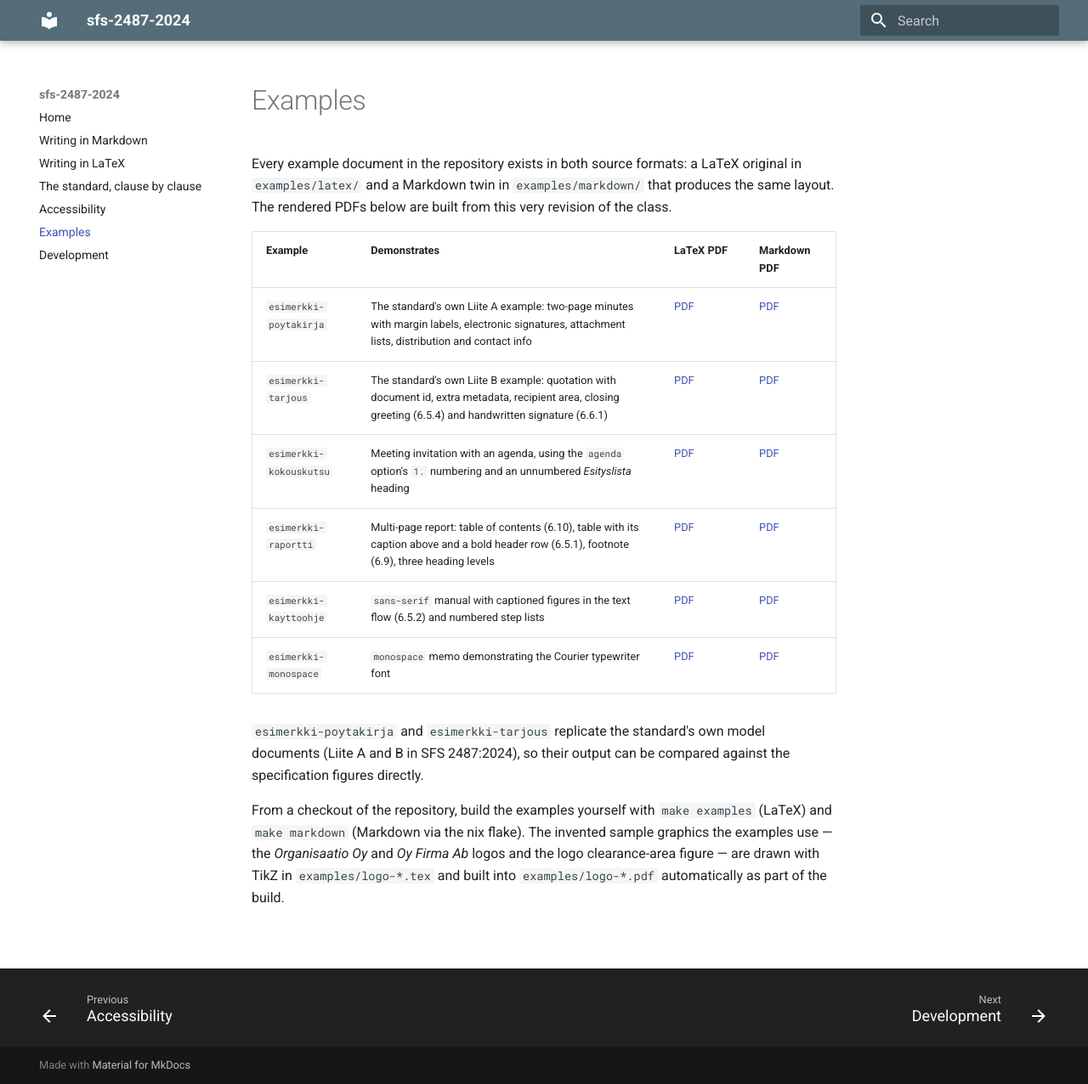
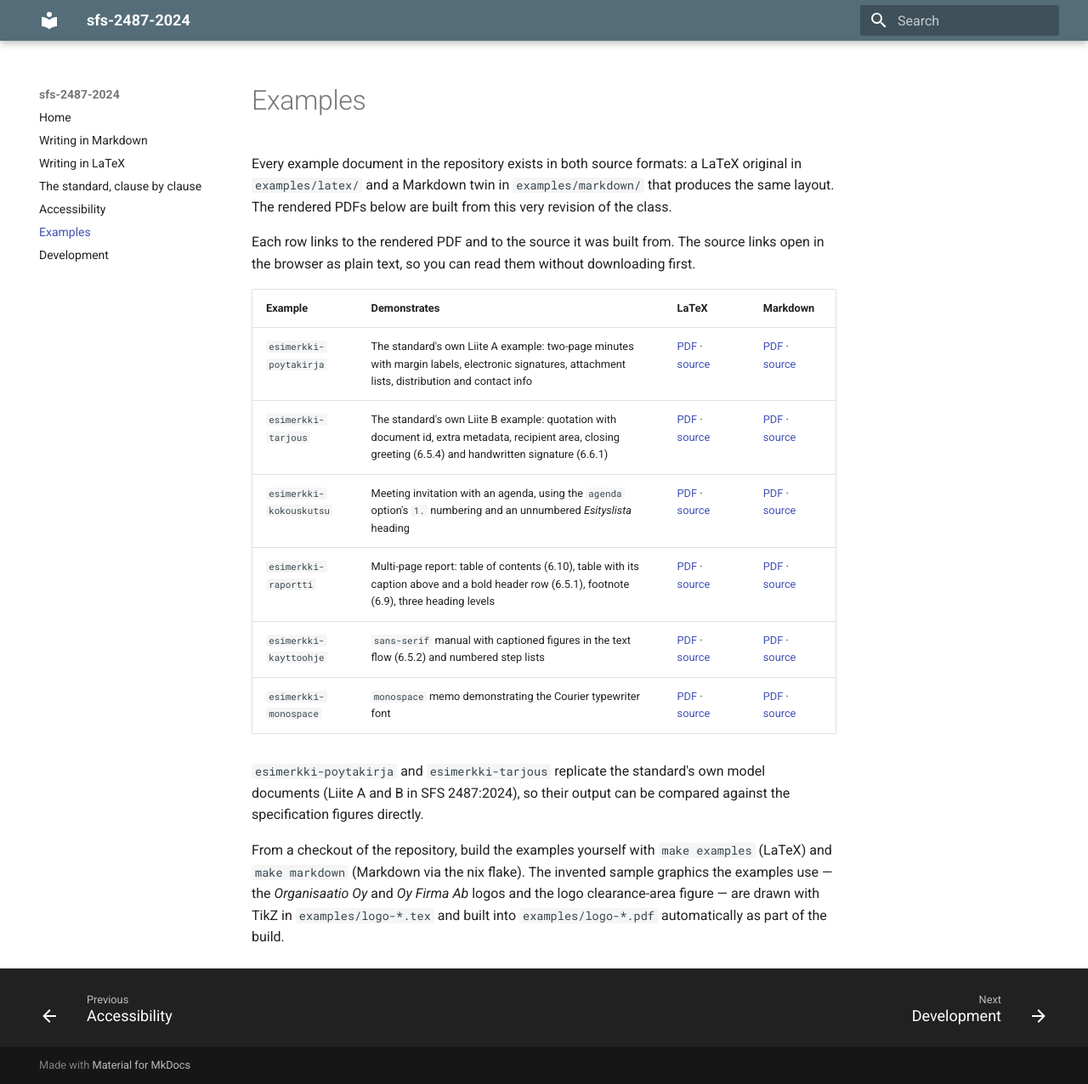
Before and after one commit to datakurre/vakioasiakirja, an MkDocs documentation site: the page built from docs/examples.md, in a window 1280 px wide and 1276 px high. Shown: the whole window at 85% size. Built offline with MkDocs 1.6.1 and Material for MkDocs 9.7.7, drawn with Linux system fonts in a browser that asks for light colours.

Commit message:
docs: link example source files alongside rendered PDFs
The examples page only linked the rendered PDFs. Add a source link for
each LaTeX and Markdown example so readers can see how each document is
written.

The docs build now copies the example sources into docs/src/ with a
.txt suffix so every host (GitHub Pages included) serves them as
text/plain, letting browsers render them inline instead of forcing a
download. docs/src/ is a build artifact, so it is gitignored like
docs/pdf/.

https://claude.ai/code/session_01R3b5mnoC9a2gseUYBLutgH

```diff
--- a/docs/examples.md
+++ b/docs/examples.md
@@ -5,14 +5,18 @@ a LaTeX original in `examples/latex/` and a Markdown twin in
 `examples/markdown/` that produces the same layout. The rendered PDFs
 below are built from this very revision of the class.
 
-| Example | Demonstrates | LaTeX PDF | Markdown PDF |
+Each row links to the rendered PDF and to the source it was built from.
+The source links open in the browser as plain text, so you can read them
+without downloading first.
+
+| Example | Demonstrates | LaTeX | Markdown |
 |---|---|---|---|
-| `esimerkki-poytakirja` | The standard's own Liite A example: two-page minutes with margin labels, electronic signatures, attachment lists, distribution and contact info | [PDF](pdf/latex/esimerkki-poytakirja.pdf) | [PDF](pdf/markdown/esimerkki-poytakirja.pdf) |
-| `esimerkki-tarjous` | The standard's own Liite B example: quotation with document id, extra metadata, recipient area, closing greeting (6.5.4) and handwritten signature (6.6.1) | [PDF](pdf/latex/esimerkki-tarjous.pdf) | [PDF](pdf/markdown/esimerkki-tarjous.pdf) |
-| `esimerkki-kokouskutsu` | Meeting invitation with an agenda, using the `agenda` option's `1.` numbering and an unnumbered *Esityslista* heading | [PDF](pdf/latex/esimerkki-kokouskutsu.pdf) | [PDF](pdf/markdown/esimerkki-kokouskutsu.pdf) |
-| `esimerkki-raportti` | Multi-page report: table of contents (6.10), table with its caption above and a bold header row (6.5.1), footnote (6.9), three heading levels | [PDF](pdf/latex/esimerkki-raportti.pdf) | [PDF](pdf/markdown/esimerkki-raportti.pdf) |
-| `esimerkki-kayttoohje` | `sans-serif` manual with captioned figures in the text flow (6.5.2) and numbered step lists | [PDF](pdf/latex/esimerkki-kayttoohje.pdf) | [PDF](pdf/markdown/esimerkki-kayttoohje.pdf) |
-| `esimerkki-monospace` | `monospace` memo demonstrating the Courier typewriter font | [PDF](pdf/latex/esimerkki-monospace.pdf) | [PDF](pdf/markdown/esimerkki-monospace.pdf) |
+| `esimerkki-poytakirja` | The standard's own Liite A example: two-page minutes with margin labels, electronic signatures, attachment lists, distribution and contact info | [PDF](pdf/latex/esimerkki-poytakirja.pdf) · [source](src/latex/esimerkki-poytakirja.tex.txt) | [PDF](pdf/markdown/esimerkki-poytakirja.pdf) · [source](src/markdown/esimerkki-poytakirja.md.txt) |
+| `esimerkki-tarjous` | The standard's own Liite B example: quotation with document id, extra metadata, recipient area, closing greeting (6.5.4) and handwritten signature (6.6.1) | [PDF](pdf/latex/esimerkki-tarjous.pdf) · [source](src/latex/esimerkki-tarjous.tex.txt) | [PDF](pdf/markdown/esimerkki-tarjous.pdf) · [source](src/markdown/esimerkki-tarjous.md.txt) |
+| `esimerkki-kokouskutsu` | Meeting invitation with an agenda, using the `agenda` option's `1.` numbering and an unnumbered *Esityslista* heading | [PDF](pdf/latex/esimerkki-kokouskutsu.pdf) · [source](src/latex/esimerkki-kokouskutsu.tex.txt) | [PDF](pdf/markdown/esimerkki-kokouskutsu.pdf) · [source](src/markdown/esimerkki-kokouskutsu.md.txt) |
+| `esimerkki-raportti` | Multi-page report: table of contents (6.10), table with its caption above and a bold header row (6.5.1), footnote (6.9), three heading levels | [PDF](pdf/latex/esimerkki-raportti.pdf) · [source](src/latex/esimerkki-raportti.tex.txt) | [PDF](pdf/markdown/esimerkki-raportti.pdf) · [source](src/markdown/esimerkki-raportti.md.txt) |
+| `esimerkki-kayttoohje` | `sans-serif` manual with captioned figures in the text flow (6.5.2) and numbered step lists | [PDF](pdf/latex/esimerkki-kayttoohje.pdf) · [source](src/latex/esimerkki-kayttoohje.tex.txt) | [PDF](pdf/markdown/esimerkki-kayttoohje.pdf) · [source](src/markdown/esimerkki-kayttoohje.md.txt) |
+| `esimerkki-monospace` | `monospace` memo demonstrating the Courier typewriter font | [PDF](pdf/latex/esimerkki-monospace.pdf) · [source](src/latex/esimerkki-monospace.tex.txt) | [PDF](pdf/markdown/esimerkki-monospace.pdf) · [source](src/markdown/esimerkki-monospace.md.txt) |
 
 `esimerkki-poytakirja` and `esimerkki-tarjous` replicate the standard's
 own model documents (Liite A and B in SFS 2487:2024), so their output
```
Also changed, not shown: 2 other files.
